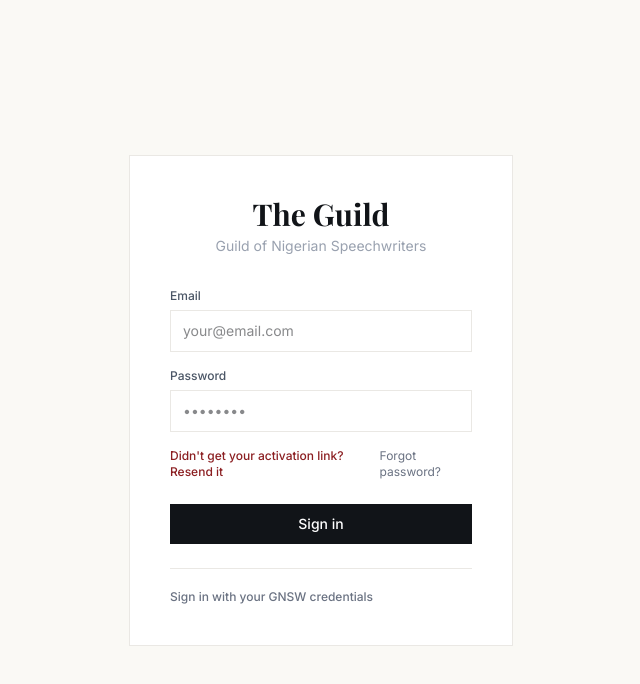
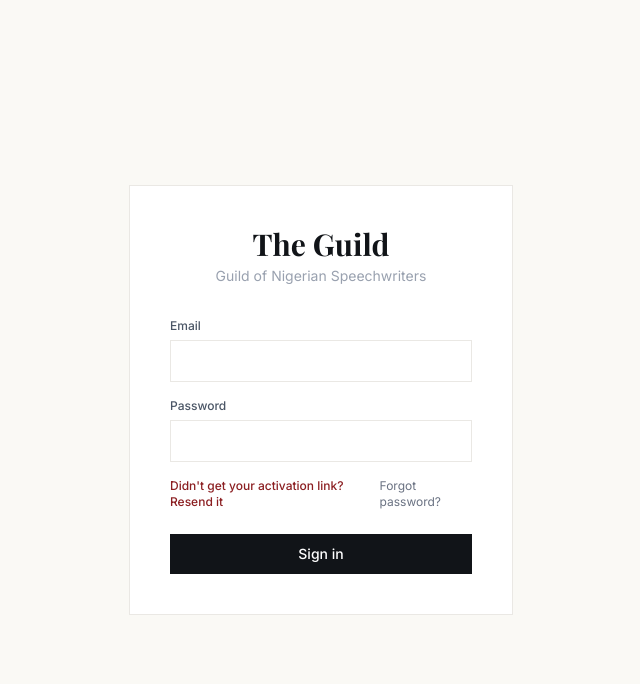
Before and after one commit to etiennekrwn/gnsw-membersportal, a Vue app: page /login in a window 1280 px wide. Shown: the top 684 px of the page, without its empty margins (319-959 px from the left). Built offline with nearby package versions, Linux system fonts and the light colour scheme; a web font is replaced by a local one.

Commit message:
feat: remove placeholder text from various input fields for cleaner UI

```diff
--- a/src/components/header/SearchBar.vue
+++ b/src/components/header/SearchBar.vue
@@ -32,7 +32,6 @@ function onKeydown(event) {
     <input
       v-model="query"
       type="search"
-      placeholder="Search"
       aria-label="Search articles, courses, and events"
       class="bg-transparent outline-none text-sm text-[#111418] placeholder-gray-400 w-full"
       @keydown="onKeydown"
--- a/src/pages/Article.vue
+++ b/src/pages/Article.vue
@@ -283,8 +283,7 @@ const submitComment = () => {
             <textarea
               v-model="commentDraft"
               rows="3"
-              placeholder="Share your thoughts..."
-              class="w-full text-sm text-[#111418] placeholder:text-slate-400 border border-[#eae8e4] rounded-lg px-4 py-3 resize-none focus:outline-none focus:border-[#8b1e21]/40 transition-colors"
+              class="w-full text-sm text-[#111418] border border-[#eae8e4] rounded-lg px-4 py-3 resize-none focus:outline-none focus:border-[#8b1e21]/40 transition-colors"
             />
             <div class="mt-2 flex justify-end">
               <button
--- a/src/pages/DraftEditor.vue
+++ b/src/pages/DraftEditor.vue
@@ -528,7 +528,6 @@ onBeforeRouteLeave((_to, _from, next) => {
       <input
         v-model="title"
         type="text"
-        placeholder="Name your blog"
         :class="[
           'draft-title-input w-full text-[1rem] font-normal text-[#111418] placeholder-gray-300 border outline-none mb-1 bg-transparent leading-tight px-3 py-2 focus:ring-1 transition',
           fieldErrors.title ? 'border-red-400 focus:border-red-500 focus:ring-red-500' : 'border-gray-300 focus:border-[#8b1e21] focus:ring-[#8b1e21]'
@@ -696,7 +695,6 @@ onBeforeRouteLeave((_to, _from, next) => {
           <input
             v-model="tagInput"
             type="text"
-            placeholder="Add a tag…"
             maxlength="30"
             class="flex-1 border border-gray-300 bg-white px-3 py-2 text-sm text-[#111418] placeholder-gray-300 outline-none focus:border-[#8b1e21] focus:ring-1 focus:ring-[#8b1e21] transition"
             @keydown.enter.prevent="addTag"
@@ -718,7 +716,6 @@ onBeforeRouteLeave((_to, _from, next) => {
         <textarea
           v-model="excerpt"
           rows="3"
-          placeholder="A short summary of this piece…"
           class="w-full border border-gray-300 bg-white px-3 py-2.5 text-sm text-[#111418] placeholder-gray-300 outline-none focus:border-[#8b1e21] focus:ring-1 focus:ring-[#8b1e21] resize-none transition"
           @input="scheduleSave"
         />
--- a/src/pages/ForgotPassword.vue
+++ b/src/pages/ForgotPassword.vue
@@ -19,7 +19,6 @@
           <input
             v-model="email"
             type="email"
-            placeholder="your@email.com"
             required
             class="w-full border border-[#eae8e4] rounded-md px-3 py-2.5 text-sm text-[#111418] outline-none focus:border-[#8b1e21] transition-colors"
           />
--- a/src/pages/Learning.vue
+++ b/src/pages/Learning.vue
@@ -54,7 +54,6 @@ function setCategory(category) {
           <input
             v-model="searchQuery"
             type="text"
-            placeholder="Search courses..."
             class="w-full pl-9 pr-4 py-2 text-sm border border-[#eae8e4] rounded-md focus:outline-none focus:border-[#8b1e21] focus:ring-1 focus:ring-[#8b1e21] transition bg-white"
           />
         </div>
--- a/src/pages/Login.vue
+++ b/src/pages/Login.vue
@@ -14,7 +14,6 @@
         <input
           v-model="form.email"
           type="email"
-          placeholder="your@email.com"
           class="w-full border border-[#eae8e4] rounded-md px-3 py-2.5 text-sm text-[#111418] outline-none focus:border-[#8b1e21] transition-colors"
         />
       </div>
@@ -24,7 +23,6 @@
         <input
           v-model="form.password"
           type="password"
-          placeholder="••••••••"
           class="w-full border border-[#eae8e4] rounded-md px-3 py-2.5 text-sm text-[#111418] outline-none focus:border-[#8b1e21] transition-colors"
         />
       </div>
@@ -49,7 +47,6 @@
           <input
             v-model="resendEmail"
             type="email"
-            placeholder="your@email.com"
             class="flex-1 border border-[#eae8e4] rounded-md px-3 py-2 text-sm text-[#111418] outline-none focus:border-[#8b1e21] transition-colors"
           />
           <button
@@ -82,10 +79,6 @@
       >
         {{ isSubmitting ? 'Signing In...' : 'Sign in' }}
       </button>
-
-      <div class="mt-6 pt-5 border-t border-[#eae8e4] text-xs text-gray-400 space-y-1">
-        <p class="font-medium text-gray-500">Sign in with your GNSW credentials</p>
-      </div>
 
     </div>
   </div>
--- a/src/pages/Profile.vue
+++ b/src/pages/Profile.vue
@@ -261,8 +261,7 @@ onMounted(() => {
             <input
               v-model="displayName"
               type="text"
-              placeholder="Your display name"
-              class="w-full font-serif text-[28px] leading-tight text-[#1a1a1a] bg-transparent border-b-2 border-[#8b1e21]/30 focus:border-[#8b1e21] outline-none pb-1 transition-colors placeholder:text-slate-300"
+              class="w-full font-serif text-[28px] leading-tight text-[#1a1a1a] bg-transparent border-b-2 border-[#8b1e21]/30 focus:border-[#8b1e21] outline-none pb-1 transition-colors"
             />
           </div>
           <h1 v-else class="font-serif text-[28px] leading-tight text-[#1a1a1a] mb-1.5 truncate">{{ displayName || currentUser?.name || 'Member' }}</h1>
@@ -293,15 +292,15 @@ onMounted(() => {
           <div v-if="isEditing" class="space-y-3 mb-5">
             <label class="block">
               <span class="text-[10px] font-semibold text-slate-400 uppercase tracking-wide mb-1 block">Email</span>
-              <input v-model="email" type="email" placeholder="your@email.com" class="w-full text-[12.5px] text-[#1a1a1a] border border-[#eae8e4] px-3 py-2 outline-none focus:border-[#8b1e21] bg-white transition-colors placeholder:text-slate-300" />
+              <input v-model="email" type="email" class="w-full text-[12.5px] text-[#1a1a1a] border border-[#eae8e4] px-3 py-2 outline-none focus:border-[#8b1e21] bg-white transition-colors" />
             </label>
             <label class="block">
               <span class="text-[10px] font-semibold text-slate-400 uppercase tracking-wide mb-1 block">Website / Socials</span>
-              <input v-model="socials" type="text" placeholder="https://yoursite.com or @twitter" class="w-full text-[12.5px] text-[#1a1a1a] border border-[#eae8e4] px-3 py-2 outline-none focus:border-[#8b1e21] bg-white transition-colors placeholder:text-slate-300" />
+              <input v-model="socials" type="text" class="w-full text-[12.5px] text-[#1a1a1a] border border-[#eae8e4] px-3 py-2 outline-none focus:border-[#8b1e21] bg-white transition-colors" />
             </label>
             <label class="block">
               <span class="text-[10px] font-semibold text-slate-400 uppercase tracking-wide mb-1 block">LinkedIn</span>
-              <input v-model="linkedin" type="url" placeholder="https://linkedin.com/in/..." class="w-full text-[12.5px] text-[#1a1a1a] border border-[#eae8e4] px-3 py-2 outline-none focus:border-[#8b1e21] bg-white transition-colors placeholder:text-slate-300" />
+              <input v-model="linkedin" type="url" class="w-full text-[12.5px] text-[#1a1a1a] border border-[#eae8e4] px-3 py-2 outline-none focus:border-[#8b1e21] bg-white transition-colors" />
             </label>
           </div>
 
@@ -338,8 +337,7 @@ onMounted(() => {
             <textarea
               v-model="bio"
               rows="4"
-              placeholder="Tell the Guild about yourself — your background, expertise, and what drives you as a writer..."
-              class="w-full text-sm text-slate-700 border border-[#eae8e4] px-4 py-3 resize-none outline-none focus:border-[#8b1e21] bg-white transition-colors placeholder:text-slate-300"
+              class="w-full text-sm text-slate-700 border border-[#eae8e4] px-4 py-3 resize-none outline-none focus:border-[#8b1e21] bg-white transition-colors"
             />
             <div class="flex justify-between items-center mt-1.5 mb-6">
               <p class="text-xs text-slate-400">A strong bio helps other members find and connect with you.</p>
--- a/src/pages/Settings.vue
+++ b/src/pages/Settings.vue
@@ -364,7 +364,6 @@ onMounted(() => {
                 <input
                   v-model="currentPassword"
                   type="password"
-                  placeholder="Enter current password"
                   class="w-full border border-gray-300 rounded-md px-3 py-2 text-sm outline-none focus:border-[#8b1e21] transition"
                 />
               </div>
@@ -373,7 +372,6 @@ onMounted(() => {
                 <input
                   v-model="newPassword"
                   type="password"
-                  placeholder="At least 6 characters"
                   class="w-full border border-gray-300 rounded-md px-3 py-2 text-sm outline-none focus:border-[#8b1e21] transition"
                 />
               </div>
@@ -382,7 +380,6 @@ onMounted(() => {
                 <input
                   v-model="confirmPassword"
                   type="password"
-                  placeholder="Repeat new password"
                   class="w-full border border-gray-300 rounded-md px-3 py-2 text-sm outline-none focus:border-[#8b1e21] transition"
                 />
               </div>
```
